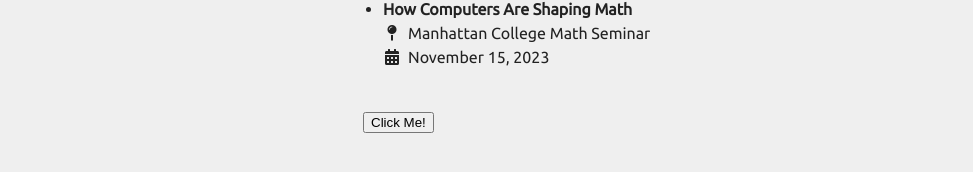
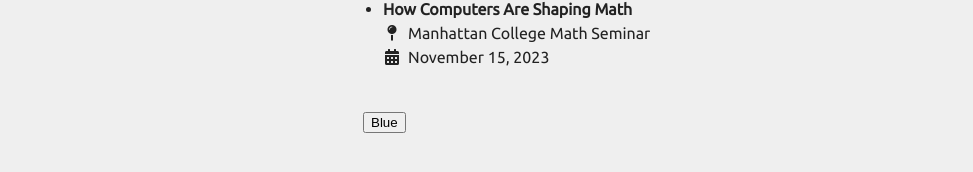
Before and after one commit to zporat/zporat.github.io, a Jekyll site: the page built from index.md, in a window 1280 px wide and 900 px high, scrolled down 1906 px. Shown: the part 673-845 px from the top of the window, without its empty margins (102-1075 px from the left). Built offline with Jekyll 4.4.1, drawn with Linux system fonts in a browser that asks for light colours; nearby versions of some CDN libraries; a style sheet for code colours, icons or effects is not loaded; our own code applies the rules of GitHub Pages for plain Markdown files.

Commit message:
test button

```diff
--- a/index.md
+++ b/index.md
@@ -99,4 +99,4 @@ Here are some notes and code that I have put together for one reason or another.
 
 {% include_relative _includes/talks.md %}
 
- <button type="button1">Click Me!</button>
+ <button type="button button1">Blue</button>
```
